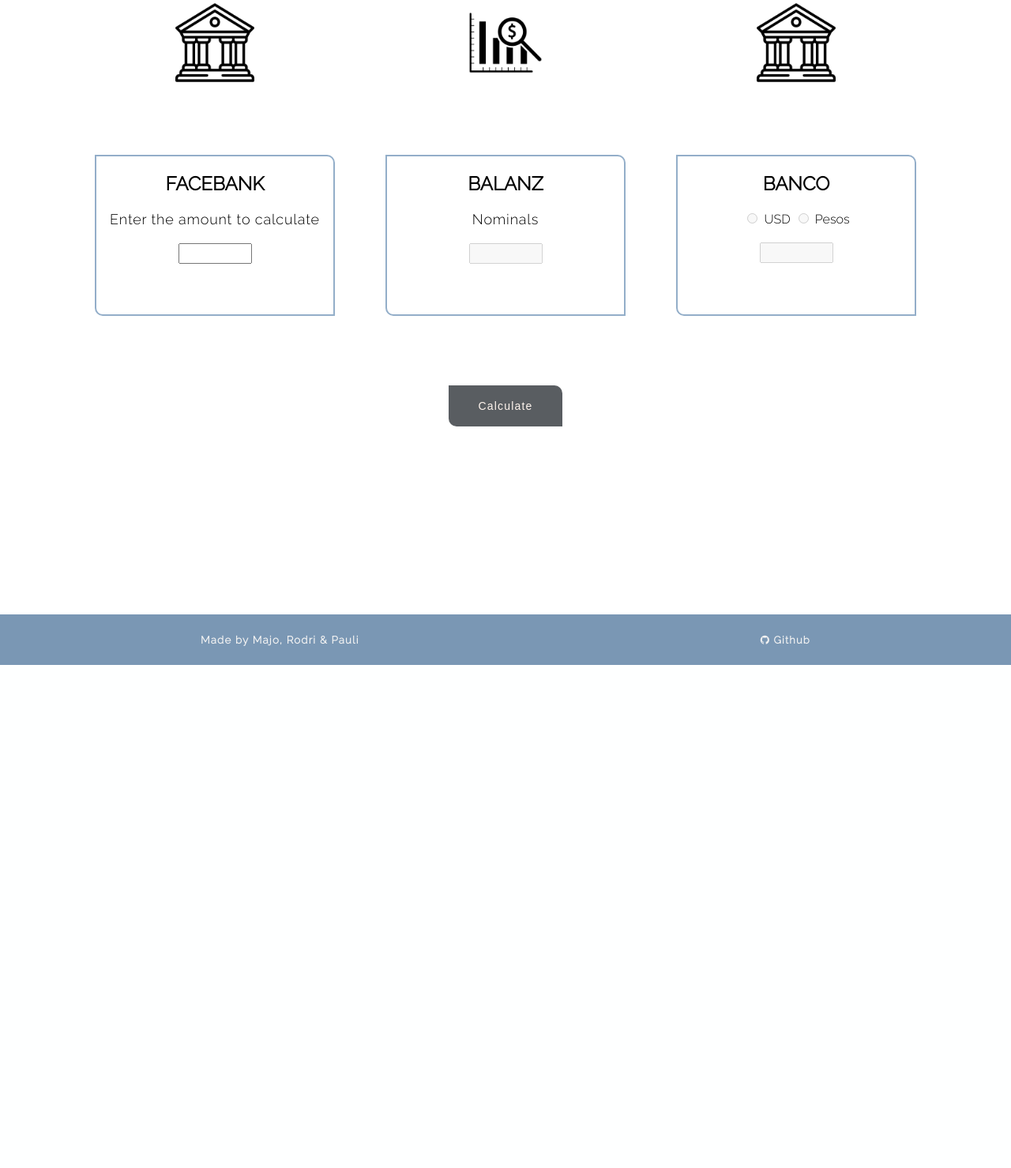
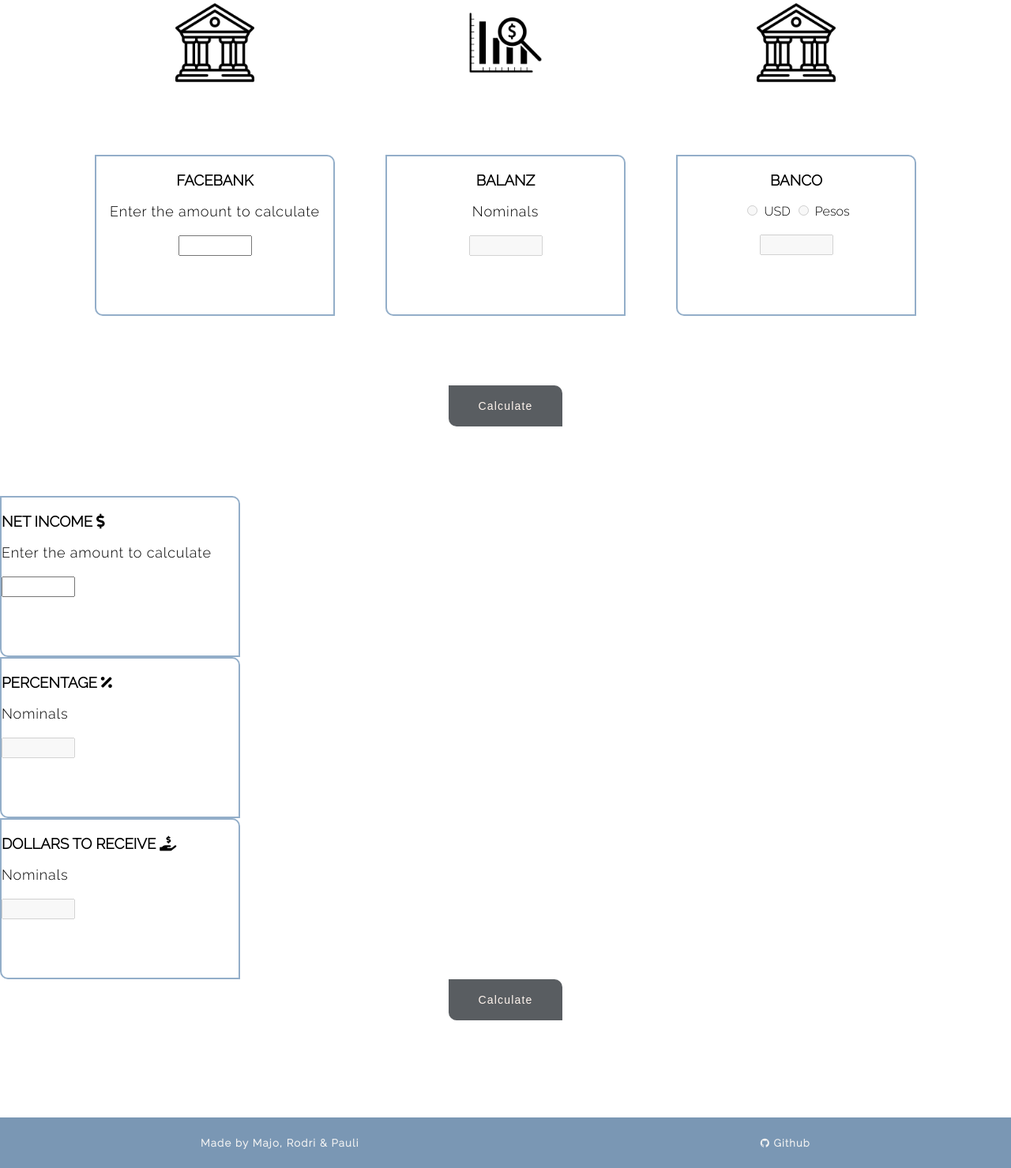
Before and after one commit to rodrigoenzohernandez/dual-pay, a PHP site: page /src/public/index.html in a window 1280 px wide. Shown: the part 234-1713 px from the top of the page at 79% size. Before the commit the page ends 1076 px from the top, so only its background shows below. Run offline with PHP 8.4, Linux system fonts and the light colour scheme; some libraries are stand-ins or nearby versions.

Commit message:
add calculator and toggle

```diff
--- /dev/null
+++ b/src/functions/toggle.js
@@ -0,0 +1,16 @@
+//CLASS calculator_container OCUPA EN 35% DE LA PANTALLA
+//CLASS home_container PARA LLEVAR HACIA EL COSTADO 65%
+//ID btn_Open click en CALCULATOR
+let landing_page_calculator = document.querySelector("section").classList;
+let main_calculator = document.getElementById("main__calculator");
+let side_calculator = document.getElementById("side__calculator");
+let side_home = document.getElementById("side__home");
+let btn_Open = document.getElementById("btn__Open");
+document.getElementById("btn__Open").addEventListener('click', open_close_calculator);
+
+function open_close_calculator (){
+    landing_page_calculator.toggle('main-calculator');
+    side_home.classList.toggle("home_container");
+    side_calculator.classList.toggle("calculator_container");
+
+}
--- a/src/public/index.html
+++ b/src/public/index.html
@@ -17,18 +17,18 @@
 </head>
 
 <body>
-    <div class="main-container">
-        <div class="main">
+    <section class="landing-page">
             <header>
                 <div class="logo">Dual-Pay</div>
                 <nav>
                     <div class="header-icon">
                         <a href="#"><i class="fas fa-bars"></i> Home</a>
-                        <a href="#"><i class="fa fa-calculator" aria-hidden="true"></i> Calculator</a>
+                        <a id="btn__Open" href="#"><i class="fa fa-calculator" aria-hidden="true"></i> Calculator</a>
                         <a href="#"><i class="fas fa-id-card-alt"></i> Contact</a>
                     </div>
                 </nav>
             </header>
+            <main id="side__home">
             <section class="section-container">
                 <div class="style-img">
                     <img src="imgs/bank.png" alt="">
@@ -66,8 +66,33 @@
                     <button id="btnCalcutate" class="style-button" type="button" disabled>Calculate</button>
                 </div>
             </section>
-        </div>
-        <footer class="dp-footer">
+        </main>
+        <!-- <main id="main__calculator" style="display: none"> -->
+        <section id="side__calculator">
+            <div class="column-cards">
+                <div class="box-style">
+                    <h1>NET INCOME <span><i class="fas fa-dollar-sign"></i></span></h1>
+                    <h3>Enter the amount to calculate</h3>
+                    <input id="facebankAmountInput" min="30" type="number">
+                </div>
+                <div class="box-style box-style-percentage">
+                    <h1>PERCENTAGE <span> <i class="fas fa-percentage"></i></span></h1>
+                    <h3>Nominals</h3>
+                    <input id="nominalsInput" type="text" disabled>
+                </div>
+                <div class="box-style">
+                    <h1>DOLLARS TO RECEIVE <span> <i class="fas fa-hand-holding-usd"></i></span></h1>
+                    <h3>Nominals</h3>
+                    <input id="nominalsInput" type="text" disabled>
+                </div>
+                <div class="button">
+                    <button id="btnCalcutate" class="style-button" type="button" disabled>Calculate</button>
+                </div>
+            </div>
+        </section>
+        <!-- </main> -->
+    </section>
+    <footer class="dp-footer">
             <div class="footer-child">
                 <h5>Made by Majo, Rodri & Pauli</h1>
             </div>
@@ -75,8 +100,8 @@
                 <a class="github" href="https://github.com/rodrigoenzohernandez/dual-pay" target="_blank"><i class=" fa
                     fa-github"></i> Github</a>
             </div>
-        </footer>
-    </div>
+    </footer>
+    <script src="../functions/toggle.js"></script>
     <script src="./app.js"></script>
     <script src="../functions/nominalsToPesosOrUsd.js"></script>
     <script src="../functions/convertions.js"></script>
--- a/src/public/style.css
+++ b/src/public/style.css
@@ -5,12 +5,27 @@ body {
     padding: 0;
     font-family: 'Raleway', sans-serif;
 }
-.main-container {
-    min-height: 100%;
+.landing-page {
+    overflow: auto;
+    padding-bottom: 123px;
 }
-.main {
+.main-calculator{
     overflow: auto;
-    padding-bottom: 150px;
+    padding-bottom: 24px;
+}
+.home_container {
+    width: 65%;
+    margin-top: 100px;
+    float: right;
+    transition: 2s;
+}
+.calculator_container {
+    width: 35%;
+    margin-top: 100px;
+    border-right: rgb(6, 40, 95) solid 3px;
+    text-align: center;
+    transition: 2s;
+    transform: translateX(-100%); /* se tiene que deshabilitar para que aparezca */
 }
 .section-container {
     display: flex;
```
Also changed, not shown: src/public/style-calculator.css (added, +9 -0 lines).
